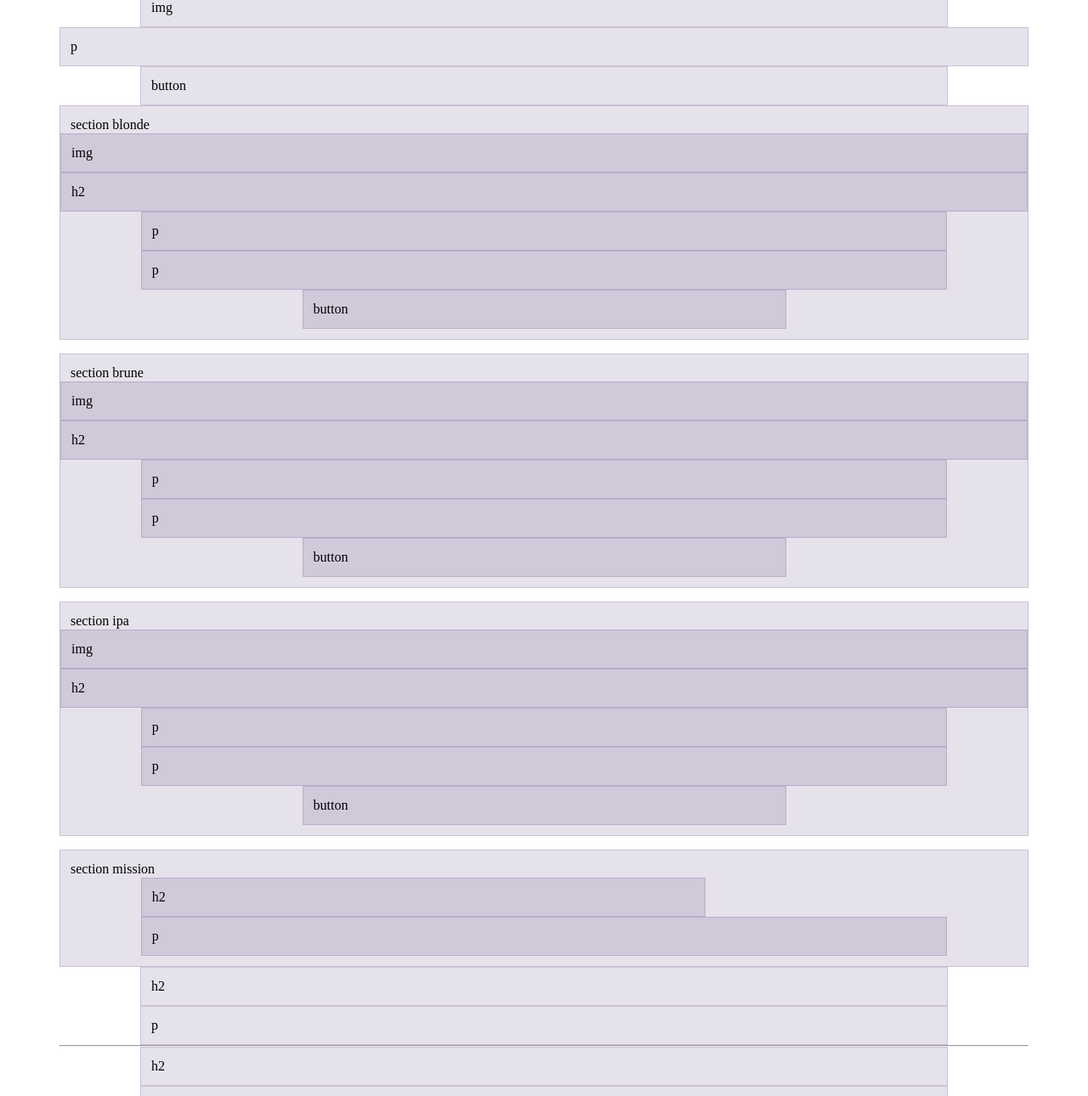
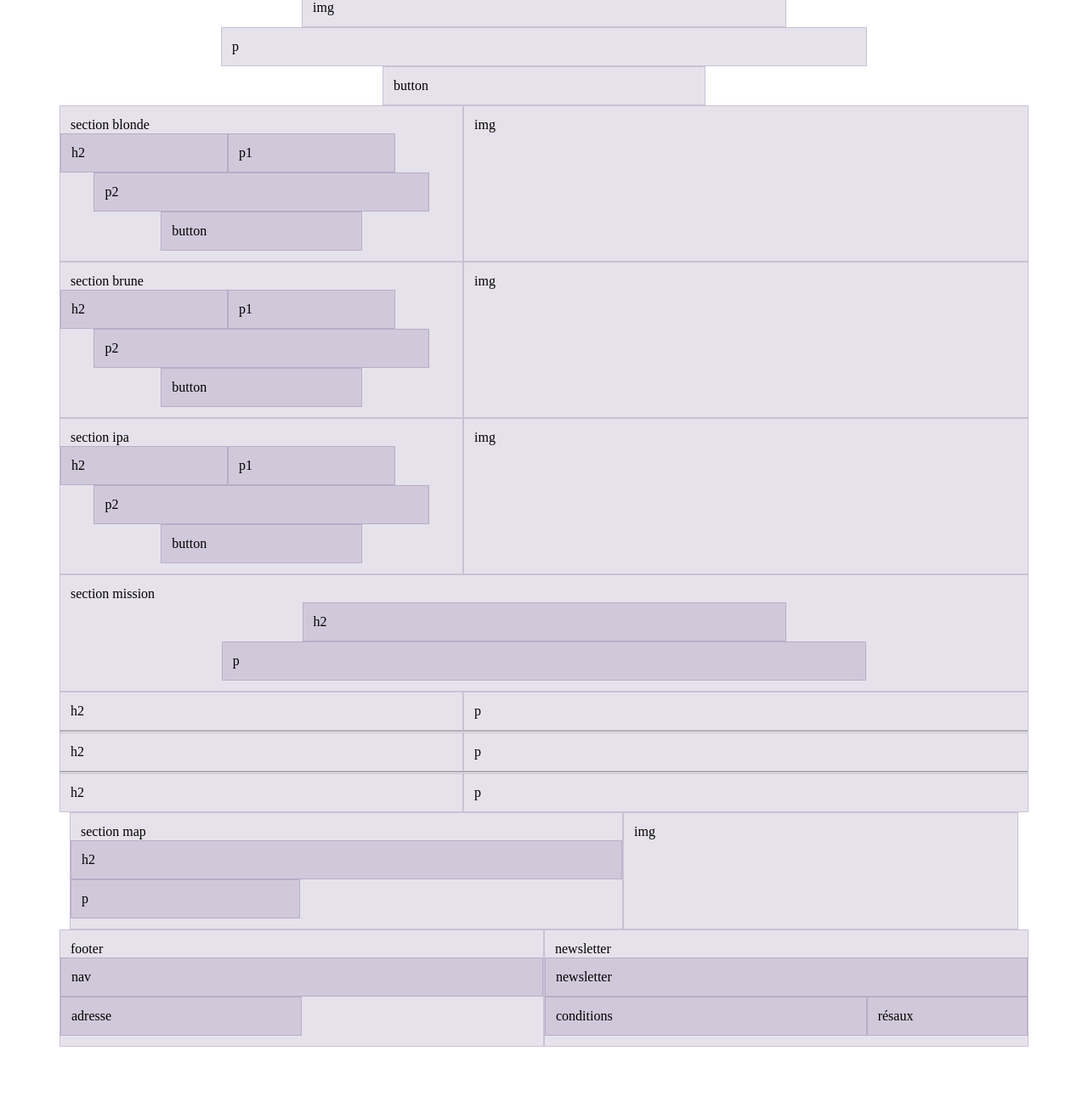
Before and after one commit to AxelButikofer/licorne, a website built with Parcel: page src/index.html in a window 1280 px wide. Shown: the part 54-1344 px from the top of the page at 85% size. After the commit the page ends 1286 px from the top, so only its background shows below. Built offline with nearby package versions, Linux system fonts and the light colour scheme.

Commit message:
responsive bootstrap grid (mobile and desktop))

```diff
--- a/src/index.html
+++ b/src/index.html
@@ -11,83 +11,111 @@
       <h1>Licorne</h1>
       <div class="container">
         <div class="row">
-          <div class="col-10 offset-1">img</div>
-          <div class="col-12">p</div>
-          <div class="col-10 offset-1">button</div>
+          <div class="col-10 offset-1 col-lg-6 offset-lg-3">img</div>
+          <div class="col-12 col-lg-8 offset-lg-2">p</div>
+          <div class="col-10 offset-1 col-lg-4 offset-lg-4">button</div>
         </div>
       </div>
     </header>
     <main>
       <div class="container">
         <div class="row">
-          <div class="col-12">
+          <div class="col-12 col-lg-5">
             section blonde
             <div class="row">
-              <div class="col-12">img</div>
-              <div class="col-12">h2</div>
-              <div class="col-10 offset-1">p</div>
-              <div class="col-10 offset-1">p</div>
+              <div class="col-12 mobile-product-img">img</div>
+              <div class="col-12 col-lg-5">h2</div>
+              <div class="col-10 offset-1 col-lg-5 offset-lg-0">p1</div>
+              <div class="col-10 offset-1">p2</div>
               <div class="col-6 offset-3">button</div>
             </div>
           </div>
+          <div class="col-7">img</div>
         </div>
+      </div>
+
+      <div class="container">
         <div class="row">
-          <div class="col-12">
+          <div class="col-12 col-lg-5">
             section brune
             <div class="row">
-              <div class="col-12">img</div>
-              <div class="col-12">h2</div>
-              <div class="col-10 offset-1">p</div>
-              <div class="col-10 offset-1">p</div>
+              <div class="col-12 mobile-product-img">img</div>
+              <div class="col-12 col-lg-5">h2</div>
+              <div class="col-10 offset-1 col-lg-5 offset-lg-0">p1</div>
+              <div class="col-10 offset-1">p2</div>
               <div class="col-6 offset-3">button</div>
             </div>
           </div>
+          <div class="col-7">img</div>
         </div>
+      </div>
+
+      <div class="container">
         <div class="row">
-          <div class="col-12">
+          <div class="col-12 col-lg-5">
             section ipa
             <div class="row">
-              <div class="col-12">img</div>
-              <div class="col-12">h2</div>
-              <div class="col-10 offset-1">p</div>
-              <div class="col-10 offset-1">p</div>
+              <div class="col-12 mobile-product-img">img</div>
+              <div class="col-12 col-lg-5">h2</div>
+              <div class="col-10 offset-1 col-lg-5 offset-lg-0">p1</div>
+              <div class="col-10 offset-1">p2</div>
               <div class="col-6 offset-3">button</div>
             </div>
           </div>
+          <div class="col-7">img</div>
         </div>
+      </div>
+
+      <div class="container">
         <div class="row">
           <div class="col-12">
             section mission
             <div class="row">
-              <div class="col-7 offset-1">h2</div>
-              <div class="col-10 offset-1">p</div>
+              <div class="col-7 offset-1 col-lg-6 offset-lg-3">h2</div>
+              <div class="col-10 offset-1 col-lg-8 offset-lg-2">p</div>
             </div>
           </div>
-          <div class="col-10 offset-1">h2</div>
-          <div class="col-10 offset-1">p</div>
+          <div class="col-10 offset-1 col-lg-5 offset-lg-0">h2</div>
+          <div class="col-10 offset-1 col-lg-7 offset-lg-0">p</div>
           <hr />
-          <div class="col-10 offset-1">h2</div>
-          <div class="col-10 offset-1">p</div>
+          <div class="col-10 offset-1 col-lg-5 offset-lg-0">h2</div>
+          <div class="col-10 offset-1 col-lg-7 offset-lg-0">p</div>
           <hr />
-          <div class="col-10 offset-1">h2</div>
-          <div class="col-10 offset-1">p</div>
-          <div class="col-12">h2</div>
-          <div class="col-10 offset-1">p</div>
-          <div class="col-10 offset-1">img</div>
-          <div class="col-10 offset-1">p</div>
+          <div class="col-10 offset-1 col-lg-5 offset-lg-0">h2</div>
+          <div class="col-10 offset-1 col-lg-7 offset-lg-0">p</div>
+        </div>
+        <div class="container">
+          <div class="row">
+            <div class="col-12 col-lg-7">
+              section map
+              <div class="row">
+                <div class="col-12 col-lg-12">h2</div>
+                <div class="col-10 offset-1 col-lg-5 offset-lg-0">p</div>
+              </div>
+            </div>
+            <div class="col-10 offset-1 col-lg-5 offset-lg-0">img</div>
+          </div>
         </div>
       </div>
     </main>
     <footer>
       <div class="container">
         <div class="row">
-          <div class="col-5">h3</div>
-          <div class="col-6 offset-1">form</div>
-          <div class="col-5">p</div>
-          <div class="col-3 offset-1">p</div>
-          <div class="col-2 offset-1">p</div>
-          <div class="col-5">p</div>
-          <div class="col-5 offset-1">p</div>
+          <div class="col-12 col-lg-6">
+            footer
+            <div class="row">
+              <div class="col-6 col-lg-12">nav</div>
+              <div class="col-6">adresse</div>
+            </div>
+          </div>
+          <div class="col-12 col-lg-6">
+            newsletter
+            <div class="row">
+              <div class="col-12">newsletter</div>
+              <div class="col-6 col-lg-8">conditions</div>
+              <div class="col-6 col-lg-4">résaux</div>
+            </div>
+          </div>
         </div>
       </div>
     </footer>
--- a/src/scss/main.scss
+++ b/src/scss/main.scss
@@ -1,4 +1,4 @@
 @import "base";
 @import "layout";
-@import "modules/example";
+@import "modules/media-queries";
 @import "bootstrap/scss/bootstrap-grid";
--- /dev/null
+++ b/src/scss/modules/_media-queries.scss
@@ -0,0 +1,11 @@
+@media (min-width: 992px) {
+  .mobile-product-img {
+    display: none;
+  }
+}
+
+@media (max-width: 992px) {
+  .desktop-pruduct-img {
+    display: none;
+  }
+}
```
Also changed, not shown: src/scss/modules/_example.scss (deleted).
